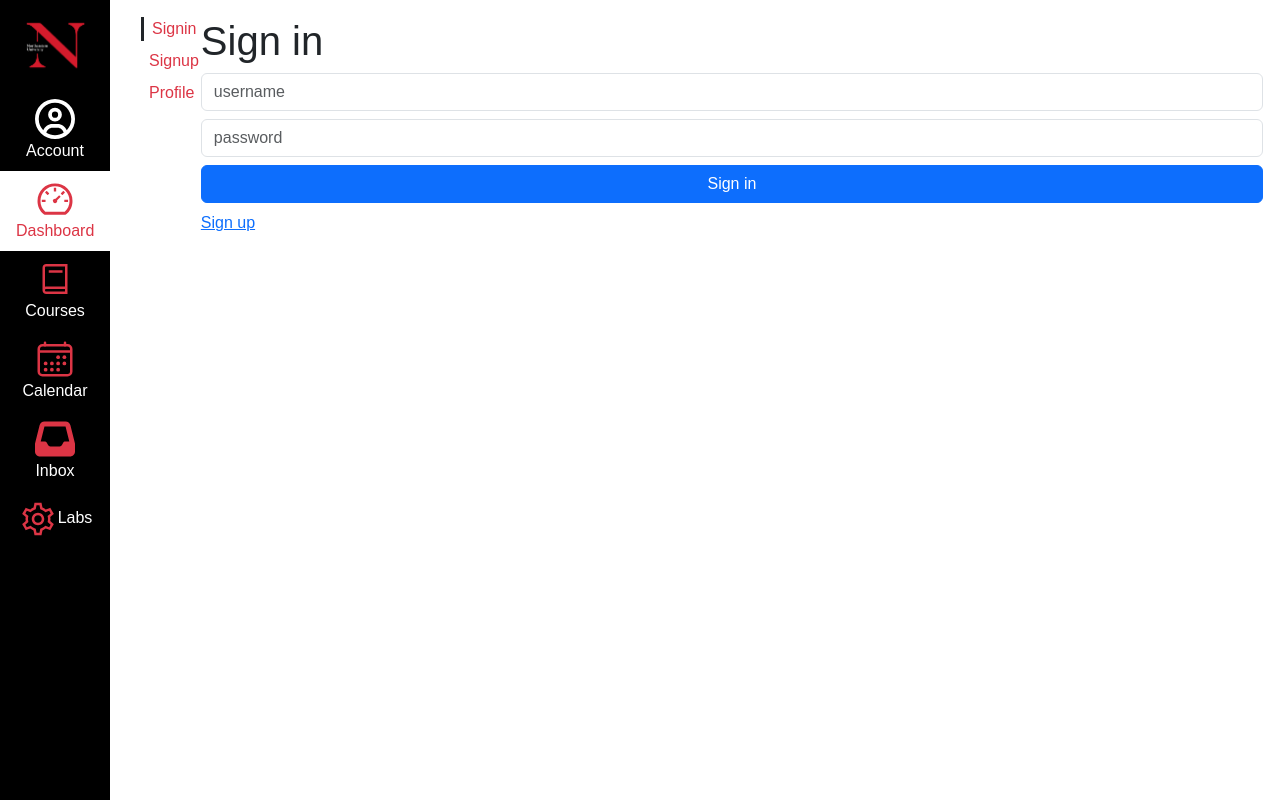
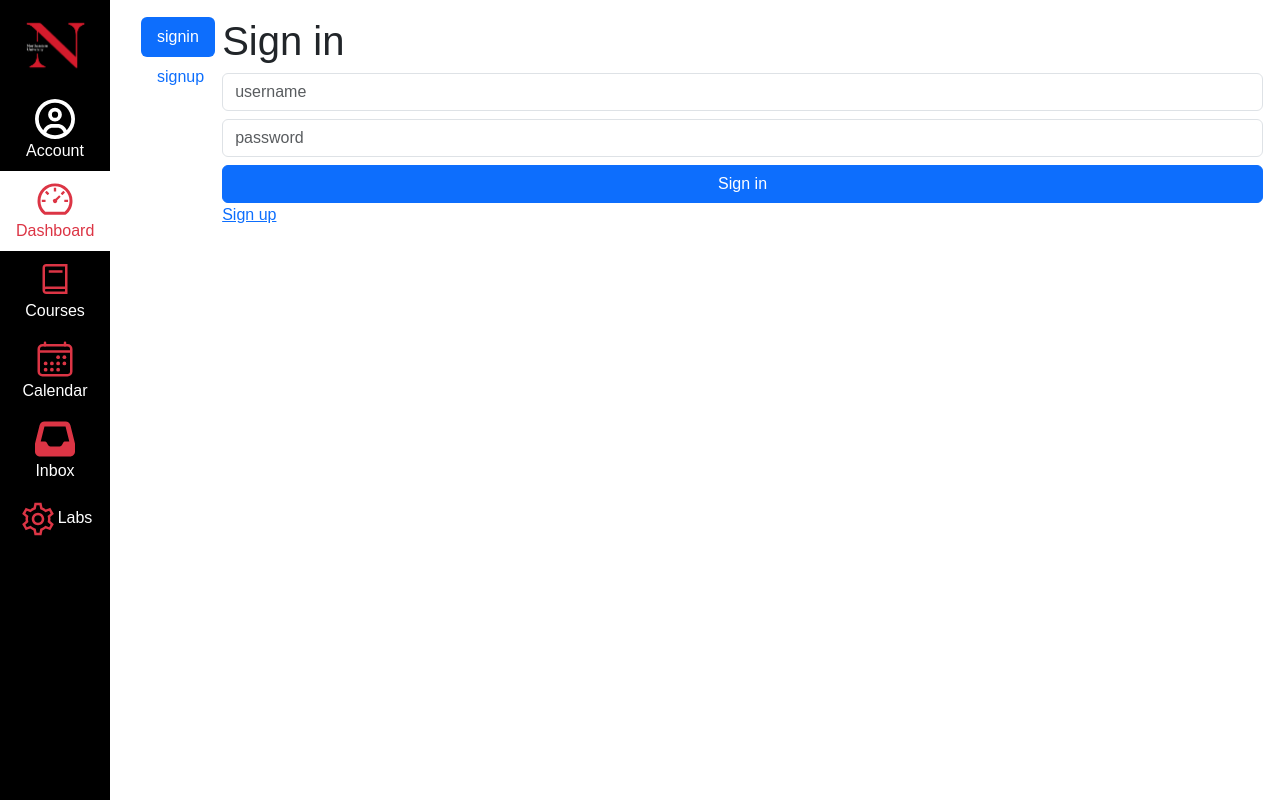
Before and after one commit to estebanpuyanas/cs4550-webdev, a Next.js app: page /account/signin in a window 1280 px wide. Built offline with nearby package versions, Linux system fonts and the light colour scheme.

Commit message:
up to 4.6.8 exclusive

```diff
--- a/app/(kambaz)/account/Navigation.tsx
+++ b/app/(kambaz)/account/Navigation.tsx
@@ -1,26 +1,28 @@
-"use client";
-import Link from "next/link";
-import { usePathname } from "next/navigation";
+'use client';
+import Link from 'next/link';
+import { usePathname } from 'next/navigation';
+import { useSelector } from 'react-redux';
+import { Nav, NavItem, NavLink } from 'react-bootstrap';
+import { RootState } from '../store';
 
 export default function AccountNavigation() {
   const pathname = usePathname();
+  const { currentUser } = useSelector((state: RootState) => state.accountsReducer);
+  const links = currentUser ? ['profile'] : ['signin', 'signup'];
 
   const linkClass = (href: string) =>
     `text-danger text-decoration-none mb-2 ps-2 ${
-      pathname.endsWith(href) ? "border-start border-3 border-dark" : ""
+      pathname.endsWith(href) ? 'border-start border-3 border-dark' : ''
     }`;
-
   return (
-    <div id="wd-account-navigation" className="d-flex flex-column">
-      <Link href="signin" className={linkClass("/signin")}>
-        Signin
-      </Link>
-      <Link href="signup" className={linkClass("/signup")}>
-        Signup
-      </Link>
-      <Link href="profile" className={linkClass("/profile")}>
-        Profile
-      </Link>
-    </div>
+    <Nav variant='pills'>
+      {links.map(link => (
+        <NavItem key={link}>
+          <NavLink as={Link} href={link} active={pathname.endsWith(link)}>
+            {link}{' '}
+          </NavLink>{' '}
+        </NavItem>
+      ))}
+    </Nav>
   );
 }
--- /dev/null
+++ b/app/(kambaz)/account/reducer.ts
@@ -0,0 +1,18 @@
+import { createSlice } from '@reduxjs/toolkit';
+
+const initialState = {
+  currentUser: null,
+};
+
+const accountSlice = createSlice({
+  name: 'account',
+  initialState,
+  reducers: {
+    setCurrentUser: (state, action) => {
+      state.currentUser = action.payload;
+    },
+  },
+});
+
+export const { setCurrentUser } = accountSlice.actions;
+export default accountSlice.reducer;
--- a/app/(kambaz)/account/signin/page.tsx
+++ b/app/(kambaz)/account/signin/page.tsx
@@ -1,28 +1,50 @@
-import Link from "next/link";
-import { FormControl } from "react-bootstrap";
+'use client';
+import Link from 'next/link';
+import { redirect } from 'next/navigation';
+import { setCurrentUser } from '../reducer';
+import { useDispatch } from 'react-redux';
+import { useState } from 'react';
+import * as db from '../../database';
+import { FormControl } from 'react-bootstrap';
+import { Button } from 'react-bootstrap';
+
 export default function Signin() {
+  const [credentials, setCredentials] = useState<any>({});
+  const dispatch = useDispatch();
+  const signin = () => {
+    const user = db.users.find(
+      (u: any) => u.username === credentials.username && u.password === credentials.password,
+    );
+    if (!user) return;
+    dispatch(setCurrentUser(user));
+    redirect('/dashboard');
+  };
+
   return (
-    <div id="wd-signin-screen">
+    <div id='wd-signin-screen'>
       <h1>Sign in</h1>
-      <FormControl id="wd-username" placeholder="username" className="mb-2" />
-
       <FormControl
-        id="wd-password"
-        placeholder="password"
-        type="password"
-        className="mb-2"
+        defaultValue={credentials.username}
+        onChange={e => setCredentials({ ...credentials, username: e.target.value })}
+        className='mb-2'
+        placeholder='username'
+        id='wd-username'
       />
-
-      <Link
-        id="wd-signin-btn"
-        href="/account/profile"
-        className="btn btn-primary w-100 mb-2"
-      >
-        Sign in{" "}
-      </Link>
-
-      <Link id="wd-signup-link" href="/account/signup">
-        Sign up
+      <FormControl
+        defaultValue={credentials.password}
+        onChange={e => setCredentials({ ...credentials, password: e.target.value })}
+        className='mb-2'
+        placeholder='password'
+        type='password'
+        id='wd-password'
+      />
+      <Button onClick={signin} id='wd-signin-btn' className='w-100'>
+        {' '}
+        Sign in{' '}
+      </Button>
+      <Link id='wd-signup-link' href='/account/signup'>
+        {' '}
+        Sign up{' '}
       </Link>
     </div>
   );
--- a/app/(kambaz)/store.ts
+++ b/app/(kambaz)/store.ts
@@ -1,9 +1,10 @@
 import { configureStore } from '@reduxjs/toolkit';
 import coursesReducer from './courses/reducer';
 import modulesReducer from './courses/[cid]/modules/reducer';
+import accountsReducer from './account/reducer';
 
 const store = configureStore({
-  reducer: { coursesReducer, modulesReducer },
+  reducer: { coursesReducer, modulesReducer, accountsReducer },
 });
 
 export type RootState = ReturnType<typeof store.getState>;
```
Also changed, not shown: app/(kambaz)/account/page.tsx (+10 -3 lines), app/(kambaz)/account/profile/page.tsx (+67 -48 lines), app/(kambaz)/dashboard/page.tsx (+15 -4 lines).
